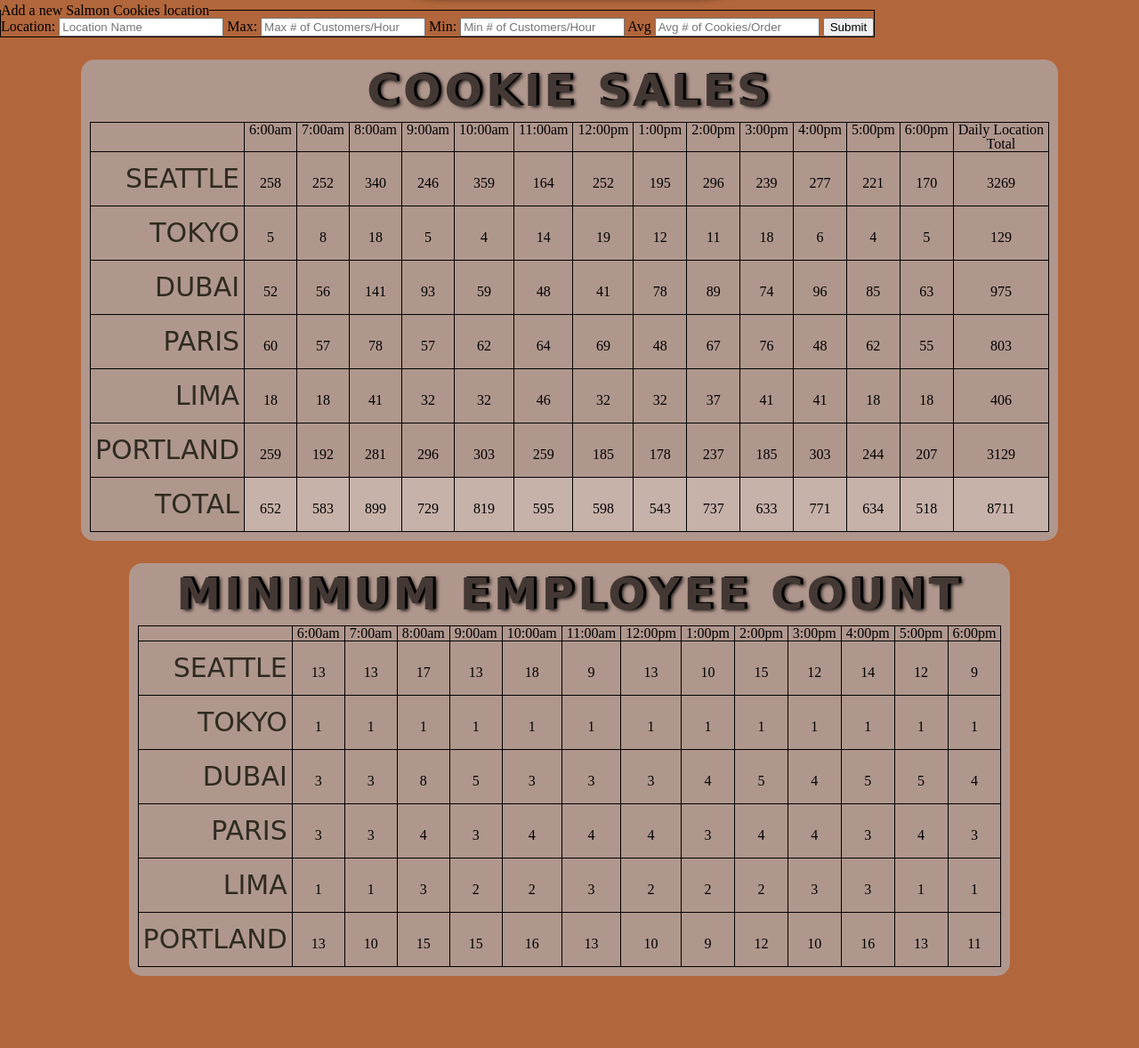
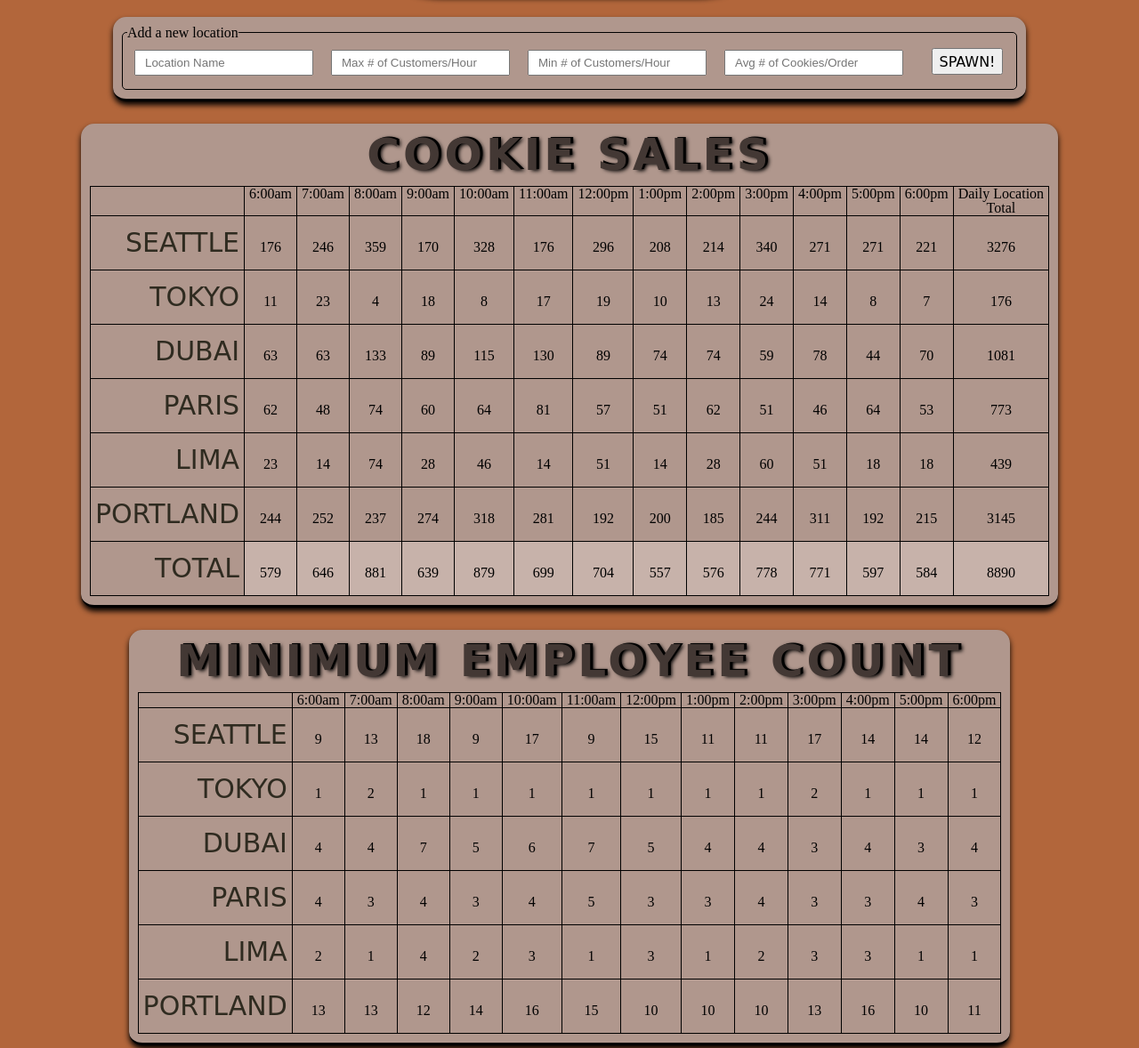
Before and after one commit to eugenemonnier/cookie-stand, a plain HTML site: page sales.html in a window 1280 px wide. Shown: the part 282-1460 px from the top of the page at 89% size. Before the commit the page ends 1404 px from the top, so only its background shows below. Drawn offline with Linux system fonts and the light colour scheme; a web font is replaced by a local one.

Commit message:
updated CSS for forms, button, and .cards

```diff
--- a/css/style.css
+++ b/css/style.css
@@ -29,16 +29,12 @@ img {
   border: 12px #433834 solid;
   border-radius: 120px;
   background-color: #b0978d;
-  box-shadow: inset 0px 0px 6px 3px #000000, 0px 0px 10px 2px #000000;
+  box-shadow: inset 0px 0px 6px 3px #000000, 0px 4px 6px #000000;
   text-align: center;
   font-weight: bolder;
   color: #433834;
   font-family: 'Rancho', cursive;
   font-size: 50px;
-  /* text-shadow: -1px -1px 4px #000000,
-    1px 1px 4px #000000,
-    -1px 1px 4px #000000,
-    1px -1px 4px #000000; */
   letter-spacing: 4px;
 }
 .cards {
@@ -47,12 +43,14 @@ img {
   width: fit-content;
   padding: 10px;
   margin: 25px auto;
+  box-shadow: 0px 4px 6px #000000;
+  border-bottom: 3px solid #000000;
 }
 .cards h1 {
   margin-bottom: 10px;
 }
 table {
-  border: 1px solid black;
+  border: 1px solid #000000;
 }
 .table-city {
   font-family: 'Rancho', cursive;
@@ -68,7 +66,7 @@ table {
   margin: 0px 0px 0px 30px;
 }
 td {
-  border: 1px solid black;
+  border: 1px solid #000000;
   padding: 0px 5px;
   text-align: center;
 }
@@ -95,6 +93,29 @@ td {
   width: 100px;
 }
 fieldset {
-  border: 1px solid black;
+  padding: 5px;
+  border: 1px solid #000000;
+  border-radius: 5px;
   width: fit-content;
+  height: 60px;
 }
+input {
+  padding: 5px 10px;
+  margin: 6px 8px;
+}
+input:focus, input:hover, button:hover {
+  box-shadow: 0px 4px 6px #000000;
+  border-bottom: 3px solid #000000;
+  top: -5px;
+  transition: 0.3s;
+}
+button {
+  margin-left: 20px;
+  margin-right: 10px;
+  height: 30px;
+  width: 80px;
+}
+strong {
+  font-family: 'Rancho', cursive;
+  font-size: medium;
+}
--- a/js/app.js
+++ b/js/app.js
@@ -2,8 +2,16 @@
 
 // global variables
 var hoursOfDay = ['6am', '7am', '8am', '9am', '10am', '11am', '12pm', '1pm', '2pm', '3pm', '4pm', '5pm', '6pm'];
-// var hourlyAdjust = [0.5, 0.75, 1.0, 0.6, 0.8, 1.0, 0.7, 0.4, 0.6, 0.9, 0.7, 0.5, 0.3, 0.4, 0.6];
 var currentHourCookie, currentHourAdjust;
+var cookieStand = [];
+
+// Buiilds cookieStand array objects
+addLocation('SEATTLE', 25, 65, 6.3);
+addLocation('TOKYO', 3, 24, 1.2);
+addLocation('DUBAI', 11, 38, 3.7);
+addLocation('PARIS', 20, 38, 2.3);
+addLocation('LIMA', 2, 16, 4.6);
+addLocation('PORTLAND', 23, 52, 7.4);
 
 // targets Element ID to be manipulated
 var locationHolder = document.getElementById('locations-information');
@@ -61,20 +69,13 @@ function newLocationSubmitted(event) {
   document.getElementById('locations-information').innerHTML = '';
   document.getElementById('locations-employees').innerHTML = '';
   document.getElementById('total-cookies').innerHTML = '';
-  buildTables();
+  buildTable();
+  buildTotal();
+  buildEmployeeTable();
 }
 
-var cookieStand = [];
-
-addLocation('SEATTLE', 25, 65, 6.3);
-addLocation('TOKYO', 3, 24, 1.2);
-addLocation('DUBAI', 11, 38, 3.7);
-addLocation('PARIS', 20, 38, 2.3);
-addLocation('LIMA', 2, 16, 4.6);
-addLocation('PORTLAND', 23, 52, 7.4);
-
 // Create list of locations
-function buildTables() {
+function buildTable() {
 
   // NewPlace.prototype.buildTables = function() {
   for(var i = 0; i < cookieStand.length; i++) {
@@ -99,16 +100,17 @@ function buildTables() {
     finalLi.textContent = cookieStand[i].totalCookie;
     locationHolder.appendChild(finalLi);
   }
-
+}
+function buildTotal() {
   // Last row of totals
   var completeTotal = 0;
   var totalTd = document.createElement('td');
   totalTd.textContent = 'TOTAL';
   totalHolder.appendChild(totalTd);
   totalTd.className += 'font-effect-distressed-wood table-city';
-  for(i = 0; i < hoursOfDay.length; i++) {
+  for(var i = 0; i < hoursOfDay.length; i++) {
     var hourlyTotal = 0;
-    for(counter = 0; counter < cookieStand.length; counter++) {
+    for(var counter = 0; counter < cookieStand.length; counter++) {
       hourlyTotal = hourlyTotal + cookieStand[counter].hourlyCookie[i];
     }
     totalTd = document.createElement('td');
@@ -119,21 +121,23 @@ function buildTables() {
   totalTd = document.createElement('td');
   totalTd.textContent = completeTotal;
   totalHolder.appendChild(totalTd);
+}
 
+function buildEmployeeTable () {
   // Employees Needed Per Hour Table
-  for(i = 0; i < cookieStand.length; i++) {
+  for(var i = 0; i < cookieStand.length; i++) {
     cookieStand[i].totalCookie = 0;
-    newRow = document.createElement('tr');
+    var newRow = document.createElement('tr');
     employeeHolder.appendChild(newRow);
-    newHeader = document.createElement('td');
+    var newHeader = document.createElement('td');
     newHeader.className += 'font-effect-distressed-wood table-city';
     newHeader.textContent = cookieStand[i].location;
     employeeHolder.appendChild(newHeader);
     // Under each location adds cookie sales for each hour
-    for(counter = 0; counter < hoursOfDay.length; counter++) {
+    for(var counter = 0; counter < hoursOfDay.length; counter++) {
       currentHourCookie = cookieStand[i].hourlyCookie[counter];
       cookieStand[i].employeeCount = cookieStand[i].employeeGen(counter);
-      newLi = document.createElement('td');
+      var newLi = document.createElement('td');
       newLi.textContent = cookieStand[i].employeeCount[counter];
       employeeHolder.appendChild(newLi);
     }
@@ -142,15 +146,14 @@ function buildTables() {
 
 // check whether in index.html or sales.html
 if(window.location.pathname.endsWith('sales.html')) {
-  // debugger;
-  // cookieStand.buildTables();
-  // Buiilds cookieStand array objects
-
-  buildTables();
+  // Build all tables
+  buildTable();
+  buildTotal();
+  buildEmployeeTable();
 
   // Creates list of locations for main page
 } else if (window.location.pathname.endsWith('index.html')) {
-  for(i = 0; i < cookieStand.length; i++) {
+  for(var i = 0; i < cookieStand.length; i++) {
     var newLine = document.createElement('li');
     newLine.textContent = `${cookieStand[i].location}: ${hoursOfDay[0]} - ${hoursOfDay[12]}`;
     mainLocationsHolder.appendChild(newLine);
--- a/sales.html
+++ b/sales.html
@@ -16,21 +16,22 @@
     <img src="img/salmon.png" alt="Salmon Cookies Logo">
     <h1 class="font-effect-distressed-wood"> SALMON COOKIES</h1>
   </div>
-  <div id="reset-tables">
+  <div class="cards">
     <form id="add-location">
       <fieldset>
-      <legend>Add a new Salmon Cookies location</legend>
-      <label for="location-name">Location:</label>
+        <legend>Add a new location</legend>
+        <!-- <label for="location-name">Location:</label> -->
         <input id="location-name" type="text" placeholder="Location Name"/>
-      <label for="max-cust">Max:</label>
+        <!-- <label for="max-cust">Max:</label> -->
         <input id="max-cust" type="number" placeholder="Max # of Customers/Hour" />
-      <label for="min-cust">Min:</label>
+        <!-- <label for="min-cust">Min:</label> -->
         <input id="min-cust" type="number" placeholder="Min # of Customers/Hour" />
-      <label for="avg-cookie-sale">Avg</label>
+        <!-- <label for="avg-cookie-sale">Avg</label> -->
         <input id="avg-cookie-sale" type="number" step="0.1" placeholder="Avg # of Cookies/Order" />
-      <button type="submit">Submit</button>
+        <button type="submit"><strong>SPAWN!</strong></button>
       </fieldset>
     </form>
+  </div>
   <div class="cards">
       <h1 class="font-effect-distressed-wood">COOKIE SALES</h1>
     <table>
@@ -83,7 +84,6 @@
         <tbody id="locations-employees"></tbody>
     </table>
   </div>
-</div>
 </body>
 <script src="js/app.js"></script>
 </html>
```
Lines whose indentation alone changed are shown as unchanged.
